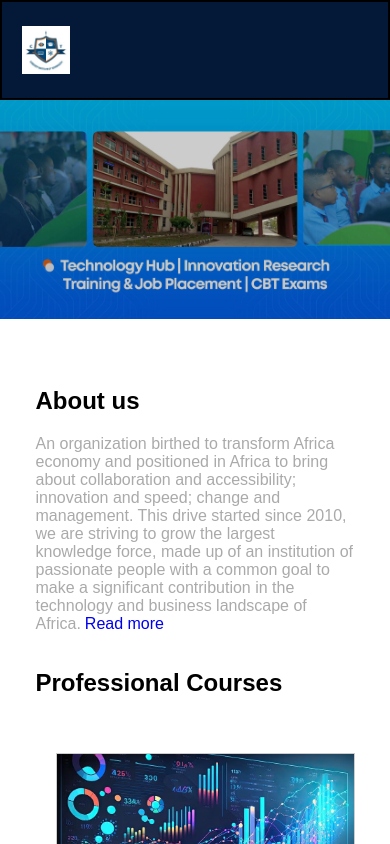
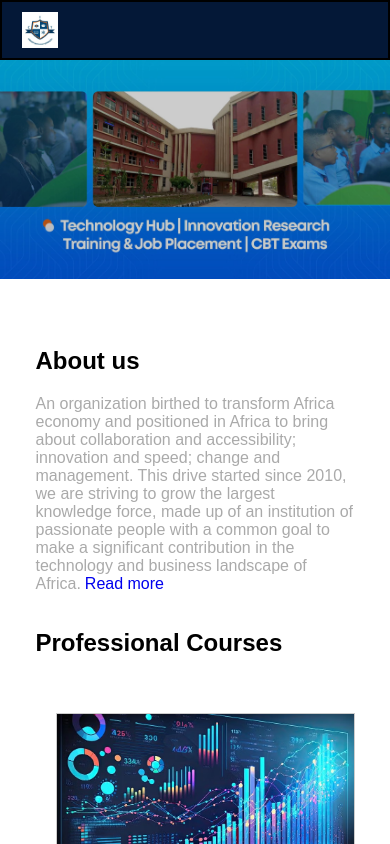
Before and after one commit to VictoryIfebhor/codefest-courses, a React (Vite) app: page / in a window 390 px wide. Shown: the top 844 px of the page. Built offline with nearby package versions, Linux system fonts and the light colour scheme.

Commit message:
Made navbar shorter for smaller screens

```diff
--- a/src/index.css
+++ b/src/index.css
@@ -381,7 +381,9 @@ main {
 
 @media (max-width: 767px) {
   nav {
-    padding-left: 0;
+    padding: 10px;
+    padding-left: 0px;
+    height: 60px;
   }
 
   .banner-container {
```
